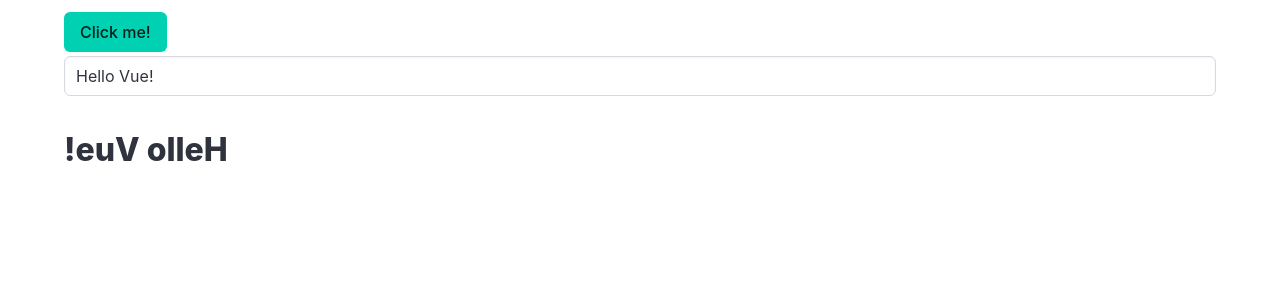
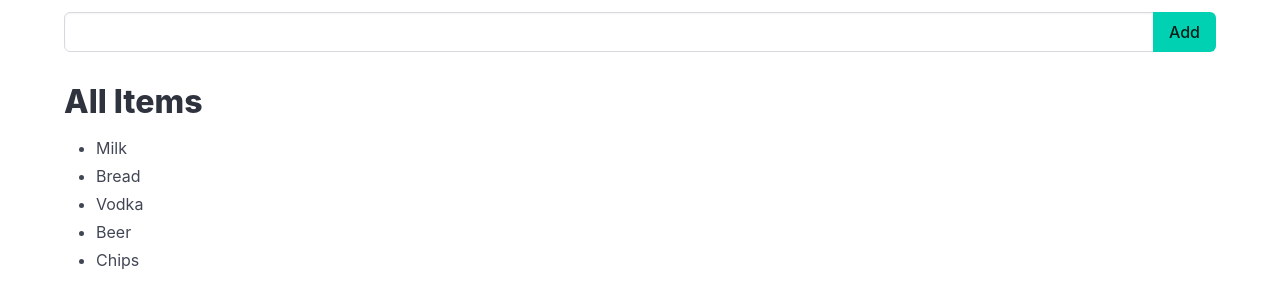
Before and after one commit to lokr3m/learnnode, a Vue app: page / in a window 1280 px wide. Shown: the top 308 px of the page. Built offline with nearby package versions, Linux system fonts and the light colour scheme.

Commit message:
Add item list example

```diff
--- a/src/App.vue
+++ b/src/App.vue
@@ -1,17 +1,35 @@
 <script setup>
 import { ref } from 'vue';
 
-let message = ref("Hello Vue!");
+let items = ref(['Milk', 'Bread', 'Vodka', 'Beer', 'Chips']);
+let newItem = ref('')
+
+function add() {
+  if (newItem.value.trim() !== '') {
+    console.log(newItem.value.trim());
+    items.value.push(newItem.value);
+  }
+  newItem.value = '';
+}
 
 </script>
 <template>
-    <div class="container mt-3">
-        <div class="content">
-            <button class="button is-primary" @click="message='Hello TA23b!'">Click me!</button>
-            <input class="input my-1" v-model="message">
-            <h1> {{ message.split('').reverse().join('') }}</h1>
+  <div class="container mt-3">
+    <div class="content">
+
+      <div class="field has-addons">
+        <div class="control is-expanded">
+          <input class="input" type="text" v-model="newItem" @keypress.enter="add">
         </div>
+        <div class="control">
+          <button class="button is-primary" @click="add">Add</button>
+        </div>
+      </div>
+      <h1>All Items</h1>
+      <ul>
+        <li v-for="item in items">{{ item }}</li>
+      </ul>
     </div>
+  </div>
 </template>
-<style>
-</style>
+<style></style>
```
